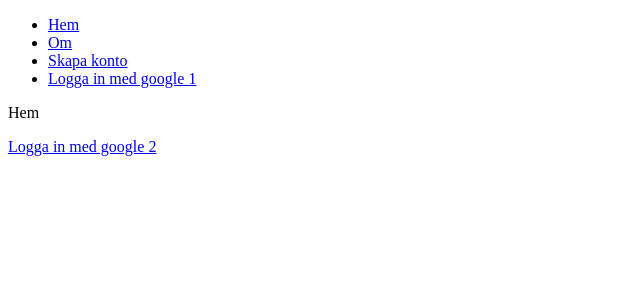
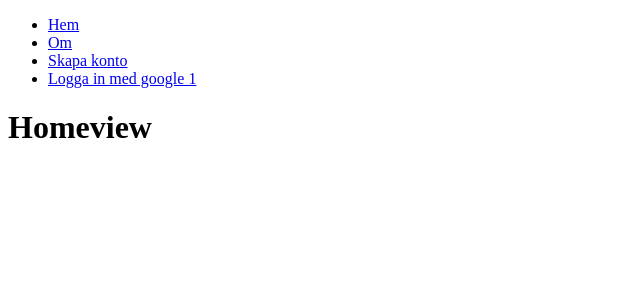
Before and after one commit to Novvea/aterwinwin-fullstack, a React (Create React App) app in the folder client/: page / in a window 1280 px wide. Shown: the top 300 px of the page, without its empty margins (0-640 px from the left). Built offline with nearby package versions, Linux system fonts and the light colour scheme.

Commit message:
Remove boilerplate from routing

```diff
--- a/client/src/components/App.js
+++ b/client/src/components/App.js
@@ -1,4 +1,8 @@
 import { BrowserRouter, Switch, Route, Link } from 'react-router-dom';
+
+const homeView = () => <h1>Homeview</h1>;
+const aboutView = () => <h1>Om</h1>;
+const signUpView = () => <h1>Sign Up</h1>;
 
 function App() {
   return (
@@ -19,19 +23,9 @@ function App() {
           </li>
         </ul>
         <Switch>
-          <Route exact path="/">
-            <p>Hem</p>
-            <a href="/auth/google">Logga in med google 2</a>
-          </Route>
-          <Route path="/om">
-            <p>Om</p>
-          </Route>
-          <Route path="/signup">
-            <p>Skapa konto</p>
-          </Route>
-          <Route path="/login">
-            <p>Logga in bara vanligt</p>
-          </Route>
+          <Route exact path="/" component={homeView} />
+          <Route path="/om" component={aboutView} />
+          <Route path="/signup" component={signUpView} />
         </Switch>
       </div>
     </BrowserRouter>
```
